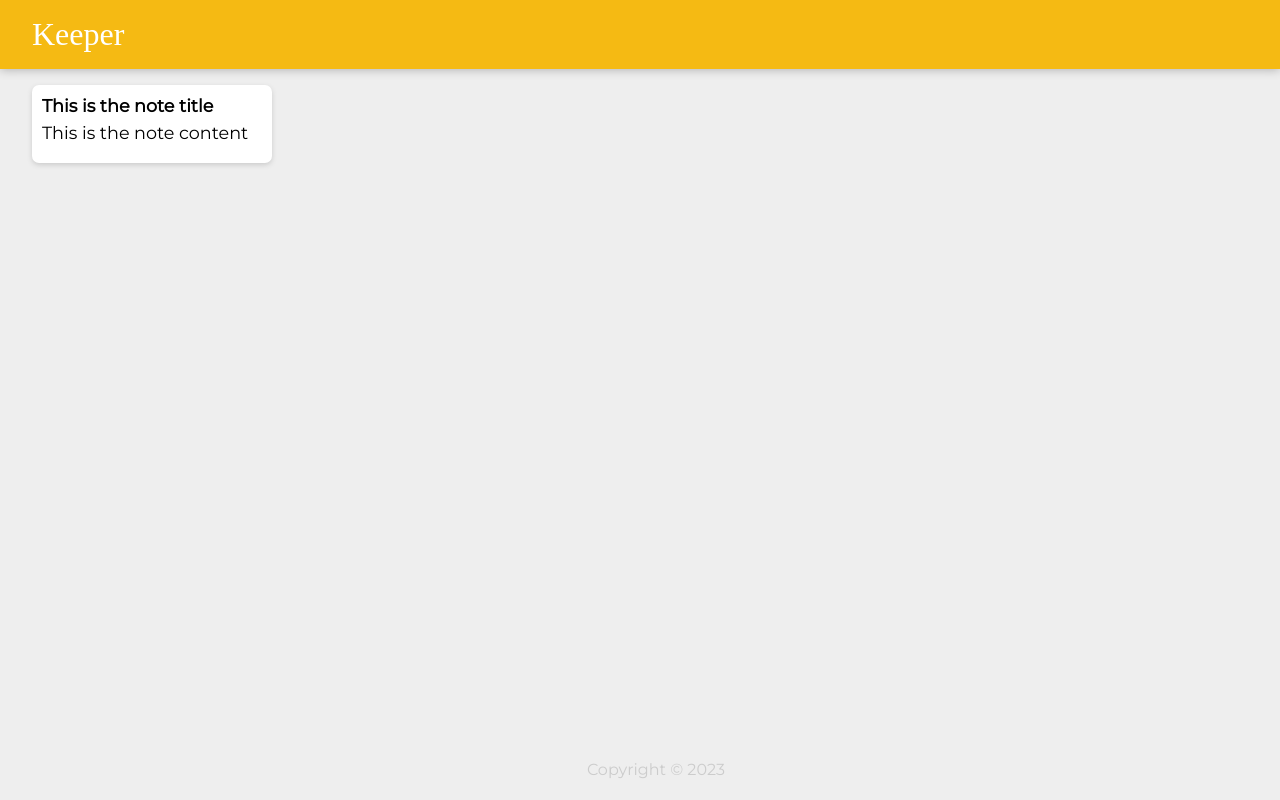
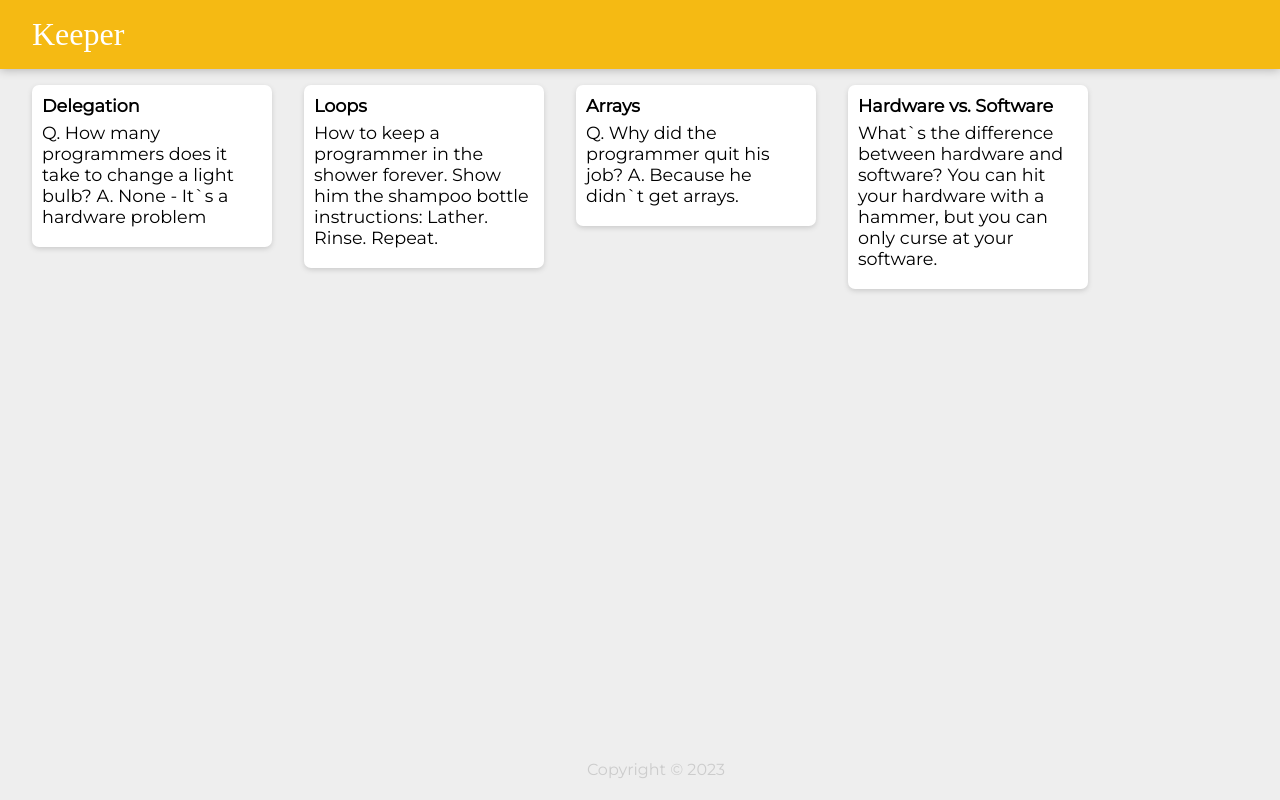
Before and after one commit to PrynsTag/keeper, a React (Create React App) app: page / in a window 1280 px wide. Built offline with nearby package versions, Linux system fonts and the light colour scheme; a web font is replaced by a local one.

Commit message:
refactor: use object mapping to get data

```diff
--- a/package.json
+++ b/package.json
@@ -5,6 +5,7 @@
   "keywords": [],
   "main": "src/index.js",
   "dependencies": {
+    "prop-types": "^15.8.1",
     "react": "18.2.0",
     "react-dom": "18.2.0",
     "react-scripts": "5.0.1"
--- a/src/components/App.jsx
+++ b/src/components/App.jsx
@@ -2,12 +2,15 @@ import React from 'react';
 import Header from './Header';
 import Note from './Note';
 import Footer from './Footer';
+import notes from '../notes';
 
 function App() {
   return (
     <div>
       <Header />
-      <Note />
+      {notes.map((note) => (
+        <Note title={note.title} content={note.content} />
+      ))}
       <Footer />
     </div>
   );
--- a/src/components/Note.jsx
+++ b/src/components/Note.jsx
@@ -1,12 +1,20 @@
 import React from 'react';
+import PropTypes from 'prop-types';
 
-function Note() {
+function Note(props) {
+  const { title, content } = props;
+
   return (
     <div className="note">
-      <h1>This is the note title</h1>
-      <p>This is the note content</p>
+      <h1>{title}</h1>
+      <p>{content}</p>
     </div>
   );
 }
 
+Note.propTypes = {
+  title: PropTypes.string.isRequired,
+  content: PropTypes.string.isRequired,
+};
+
 export default Note;
```
Also changed, not shown: 1 other file (tests, documents, lock files or other folders).
